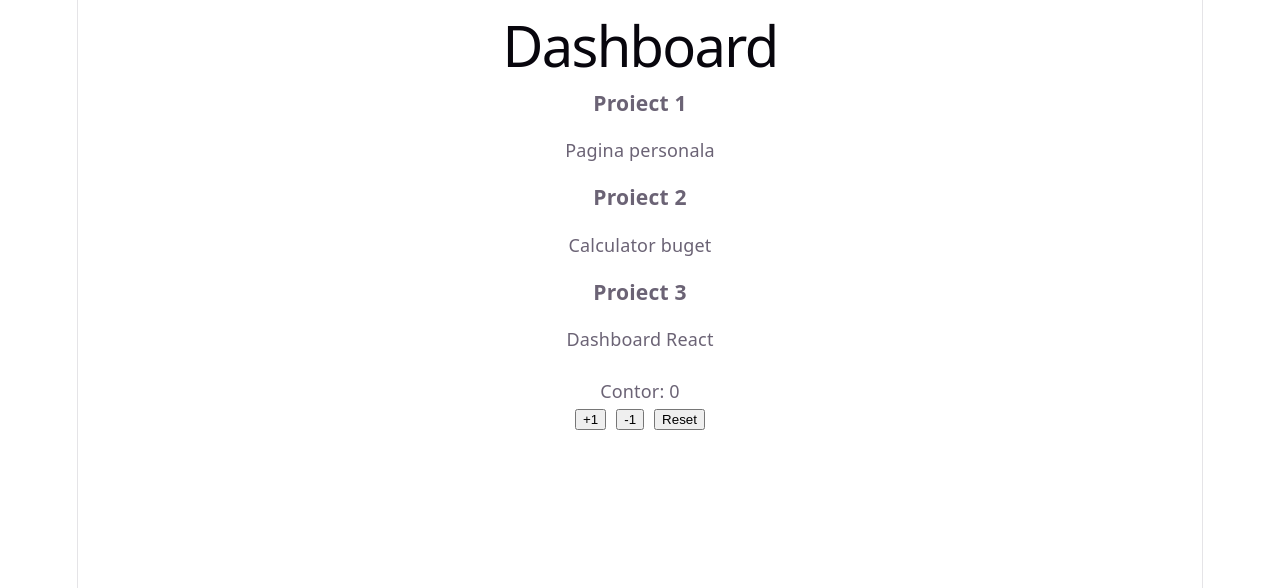
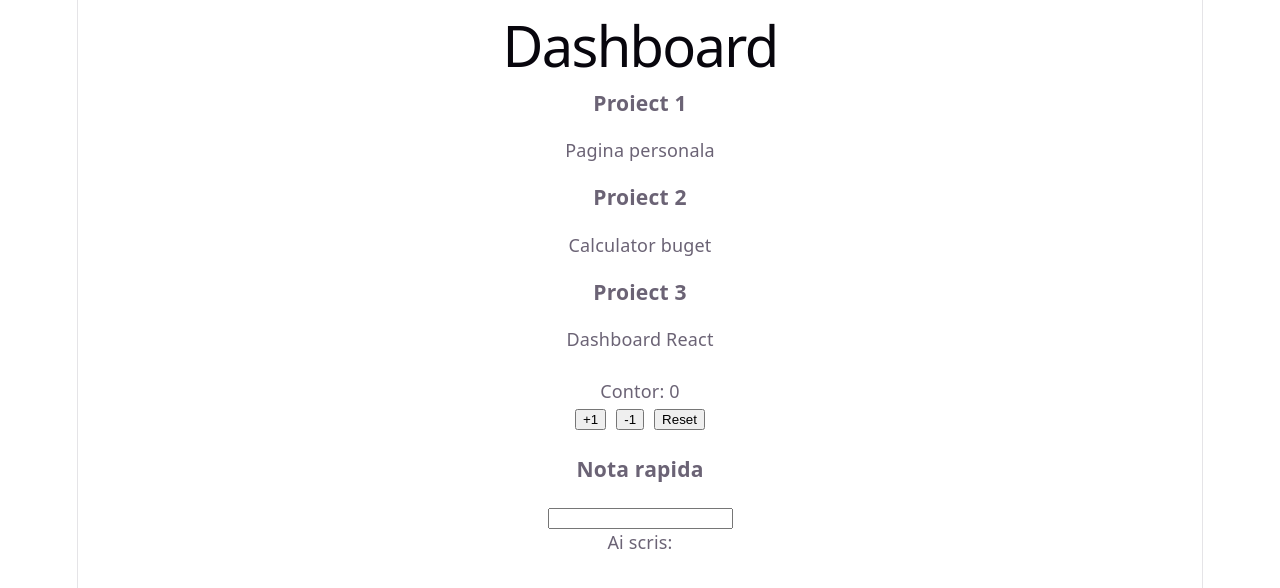
Before and after one commit to Morion178/LabPWeb, a React (Vite) app: page / in a window 1280 px wide. Shown: the top 588 px of the page. Built offline with nearby package versions, Linux system fonts and the light colour scheme.

Commit message:
Added quicknote

```diff
--- a/src/App.jsx
+++ b/src/App.jsx
@@ -1,5 +1,6 @@
 import Card from './Card';
 import { useState } from 'react';
+import QuickNote from './QuickNote';
 const projects = [
   { title: "Proiect 1", description: "Pagina personala" },
   { title: "Proiect 2", description: "Calculator buget" },
@@ -21,6 +22,8 @@
        <button style={{ margin: '5px' }} onClick={() => setCount(count + 1)}>+1</button>
        <button style={{ margin: '5px' }} onClick={() => setCount(count - 1)}>-1</button>
        <button style={{ margin: '5px' }} onClick={() => setCount(0)}>Reset</button>
+
+       <QuickNote />
     </div>
   );
 }
--- a/src/Card.jsx
+++ b/src/Card.jsx
@@ -1,4 +1,4 @@
-export default function Card(props) {
+function Card(props) {
     return (
         <div>
             <h3>{props.title}</h3>
@@ -6,3 +6,4 @@
         </div>
     );
 }
+export default Card;
--- /dev/null
+++ b/src/QuickNote.jsx
@@ -0,0 +1,15 @@
+import { useState } from 'react';
+function QuickNote() {
+    const [note, setNote] = useState('');
+    return (
+        <div>
+            <h3>Nota rapida</h3>
+            <input
+                value={note}
+                onChange={(e) => setNote(e.target.value)}
+            />
+            <p>Ai scris: {note}</p>
+        </div>
+    );
+}
+export default QuickNote;
```
